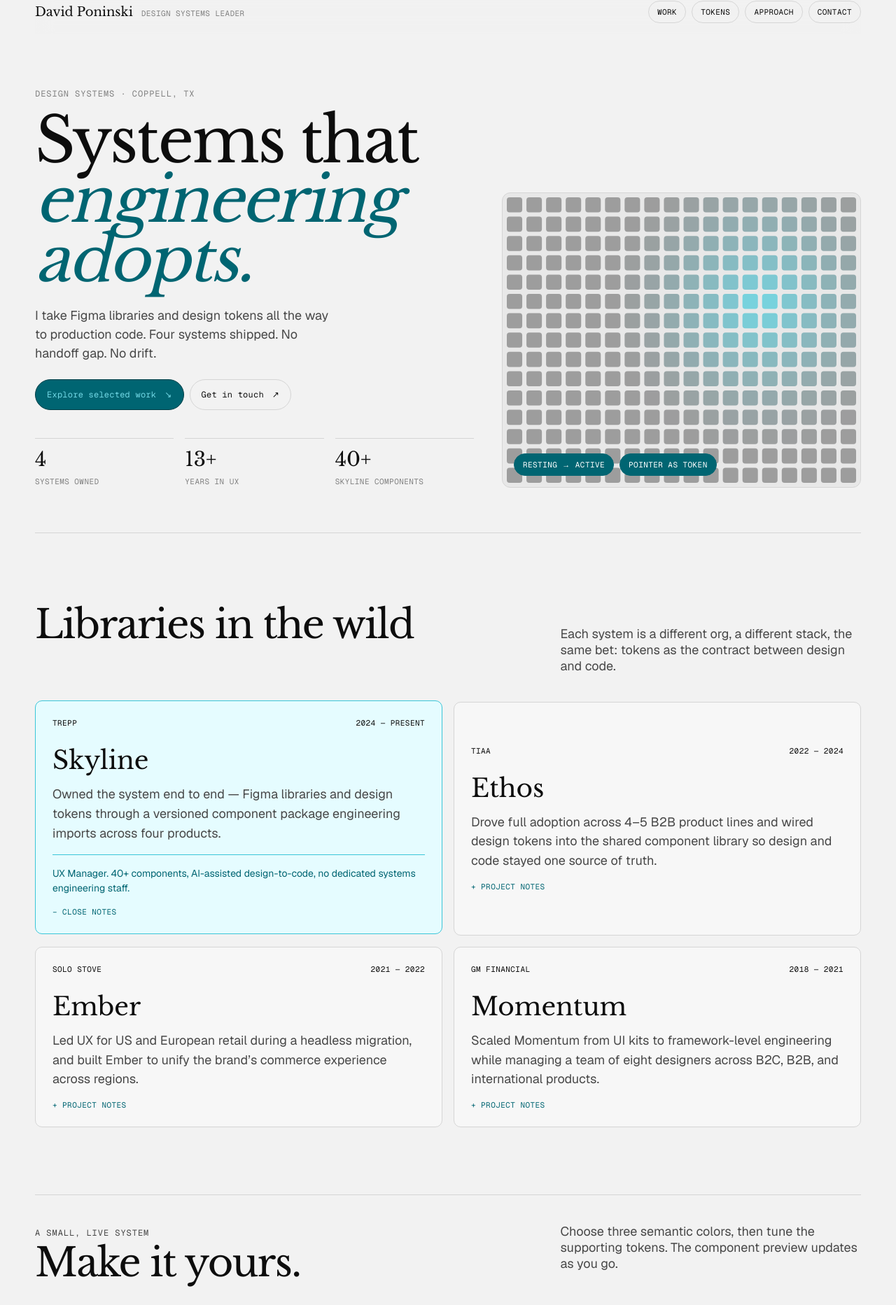
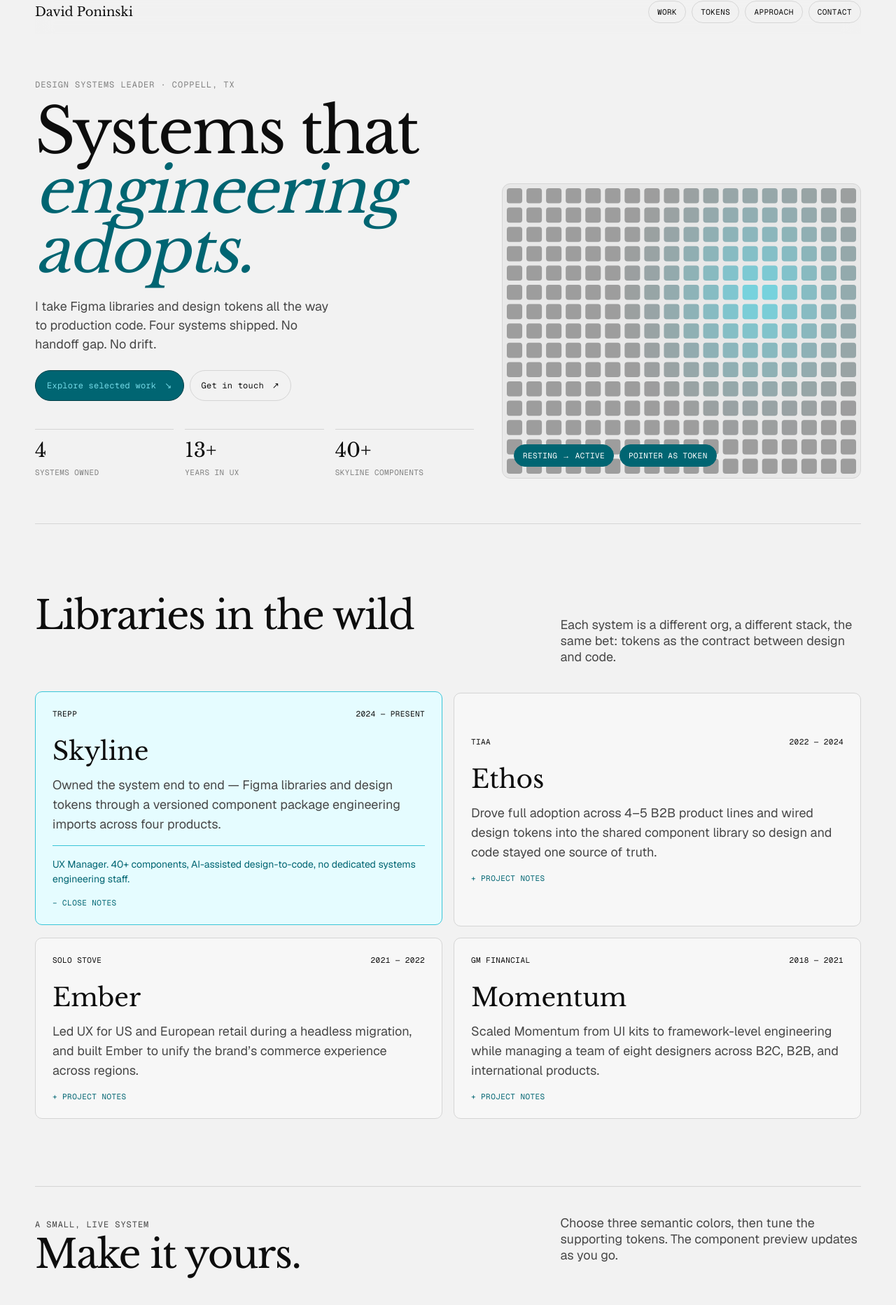
Before and after one commit to dponinski/poninski, a Next.js app: page / in a window 1280 px wide. Shown: the part 15-1880 px from the top of the page at 70% size. Built offline with nearby package versions, Linux system fonts and the light colour scheme.

Commit message:
Save uncommitted changes

```diff
--- a/app/globals.css
+++ b/app/globals.css
@@ -188,7 +188,7 @@ img {
   align-items: end;
   padding-top: var(--space-7);
   padding-bottom: var(--space-7);
-  min-height: calc(100dvh - 88px);
+  min-height: calc(100dvh - 200px);
 }
 
 .kicker {
--- a/components/site.tsx
+++ b/components/site.tsx
@@ -76,7 +76,7 @@ function Nav() {
         }
         onMouseLeave={reset}
       >
-        David Poninski <span>Design Systems Leader</span>
+        David Poninski
       </a>
       <nav className="nav__links" aria-label="Sections">
         {links.map(([href, label]) => (
@@ -109,7 +109,7 @@ function Hero() {
   return (
     <section className="hero shell" id="top">
       <div>
-        <p className="kicker">Design systems · Coppell, TX</p>
+        <p className="kicker">Design Systems Leader · Coppell, TX</p>
         <h1>
           Systems that
           <br />
@@ -335,9 +335,10 @@ function TokenLab() {
         >
           <div className="specimen__top">
             <span className="specimen__label">Live token preview</span>
+            {hasChanges && (
               <button
                 type="button"
-              className={`reset-button${hasChanges ? " reset-button--changed" : ""}`}
+                className="reset-button reset-button--changed"
                 style={
                   {
                     "--lab-text-color": colors.text,
@@ -381,6 +382,7 @@ function TokenLab() {
                 </svg>
                 Reset
               </button>
+            )}
           </div>
           <div className="specimen__content">
             <h3>Built to belong.</h3>
```
Lines whose indentation alone changed are shown as unchanged.
